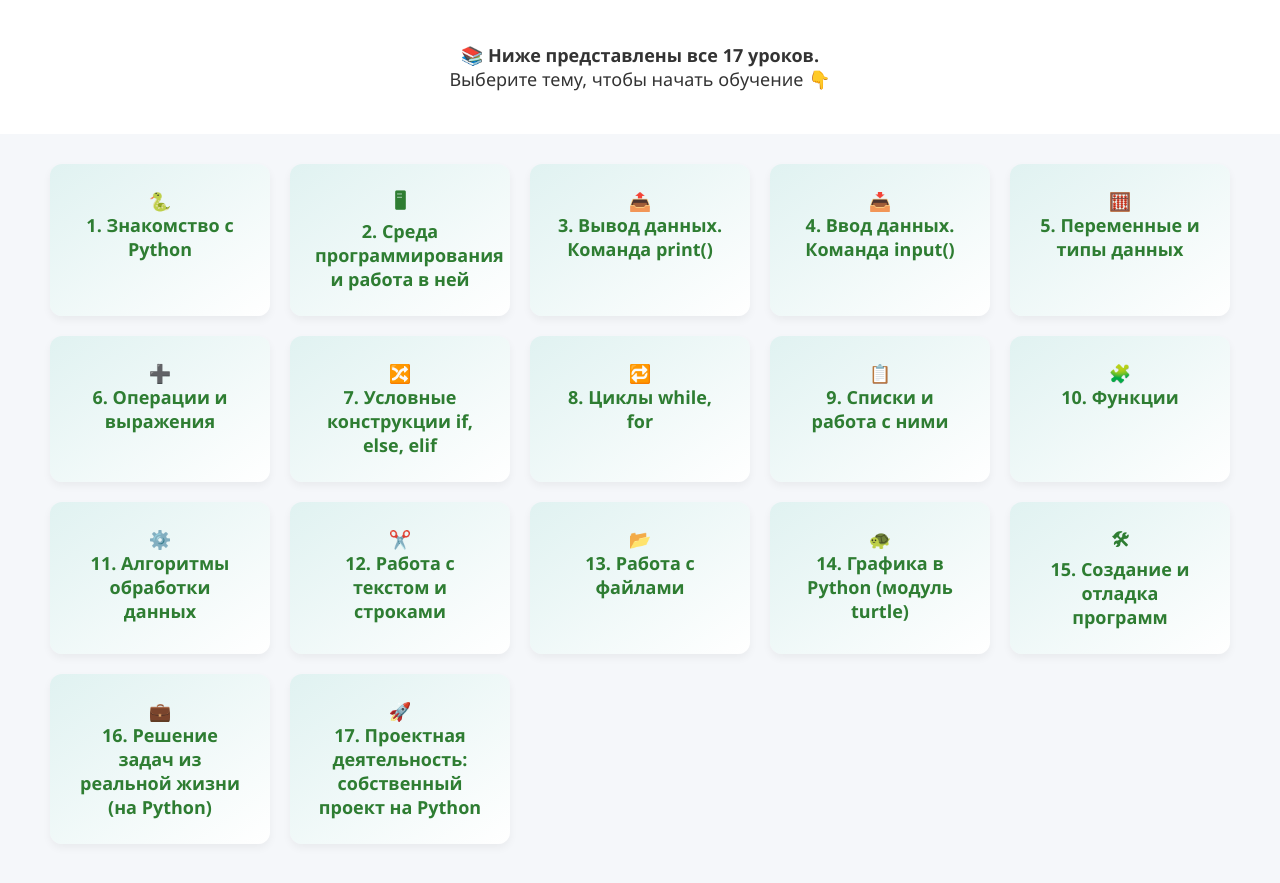
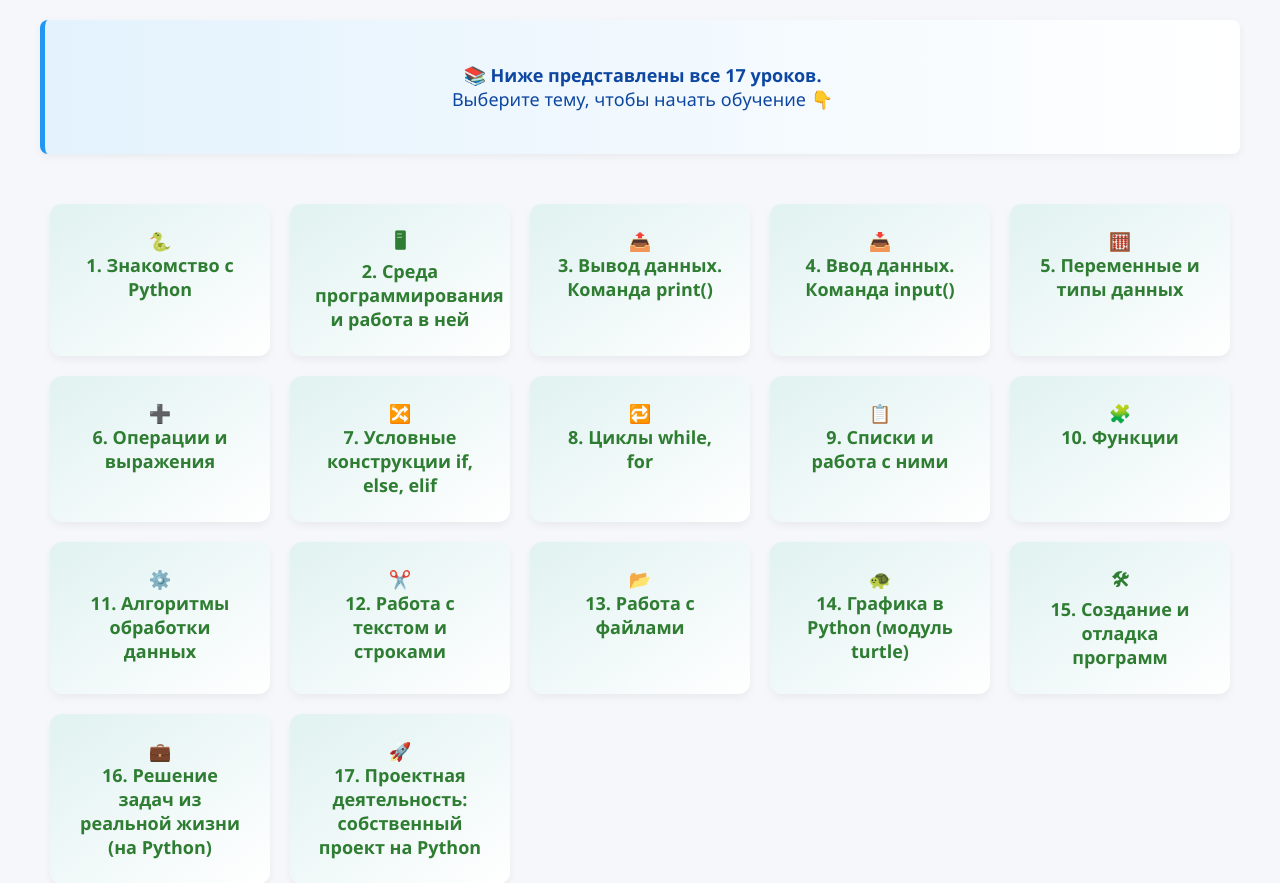
Before and after one commit to maharaha/python-course, a Flask app: page /structure in a window 1280 px wide. Shown: the part 196-1079 px from the top of the page. Run offline with Flask 3, Linux system fonts and the light colour scheme.

Commit message:
Update style.css

```diff
--- a/static/css/style.css
+++ b/static/css/style.css
@@ -159,3 +159,15 @@ footer {
     padding: 15px;
     margin-top: 40px;
 }
+/* Красочный блок вступления для страницы structure.html */
+.highlight-intro {
+    background: linear-gradient(to right, #e3f2fd, #ffffff);
+    border-left: 5px solid #2196F3;
+    padding: 25px;
+    margin: 20px 40px;
+    border-radius: 8px;
+    font-size: 18px;
+    color: #0d47a1;
+    box-shadow: 0 3px 10px rgba(0, 0, 0, 0.05);
+    text-align: center;
+}
```
